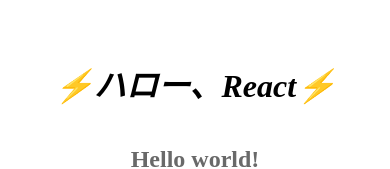
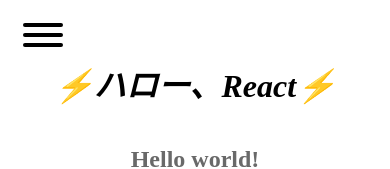
Before and after one commit to fand/react-hands-on, a Next.js app: page / in a window 390 px wide. Shown: the top 169 px of the page. Built offline with nearby package versions, Linux system fonts and the light colour scheme.

Commit message:
Hamburgerコンポーネントを追加

```diff
--- /dev/null
+++ b/components/hamburger.js
@@ -0,0 +1,27 @@
+import { css } from 'glamor'
+
+/**
+ * ハンバーガーボタンに対応するReactコンポーネント
+ */
+export default () => (
+  <div className={hamburgerStyle}>
+    <div className="hamburger hamburger--squeeze">
+      <div className="hamburger-box">
+        <div className="hamburger-inner"></div>
+      </div>
+    </div>
+  </div>
+)
+
+const hamburgerStyle = css({
+  position: 'fixed',
+  top: 8,
+  left: 8,
+  width: 64,
+  height: 64,
+  zIndex: 9999,
+
+  ':hover': {
+    opacity: 0.6,
+  },
+})
--- a/components/layout.js
+++ b/components/layout.js
@@ -1,5 +1,6 @@
 import { css } from 'glamor'
 import Head from 'next/head'
+import Hamburger from './hamburger'
 
 /**
  * 全ページ共通のレイアウト
@@ -15,6 +16,7 @@
       <style jsx global>{`
         body { margin: 0; }
       `}</style>
+      <link href="https://cdnjs.cloudflare.com/ajax/libs/hamburgers/0.7.0/hamburgers.min.css" rel="stylesheet"/>
     </Head>
 
     <div className={wrapperStyle}>
@@ -24,6 +26,7 @@
       <div className={contentStyle}>
         { props.children }
       </div>
+      <Hamburger/>
     </div>
   </div>
 )
```
